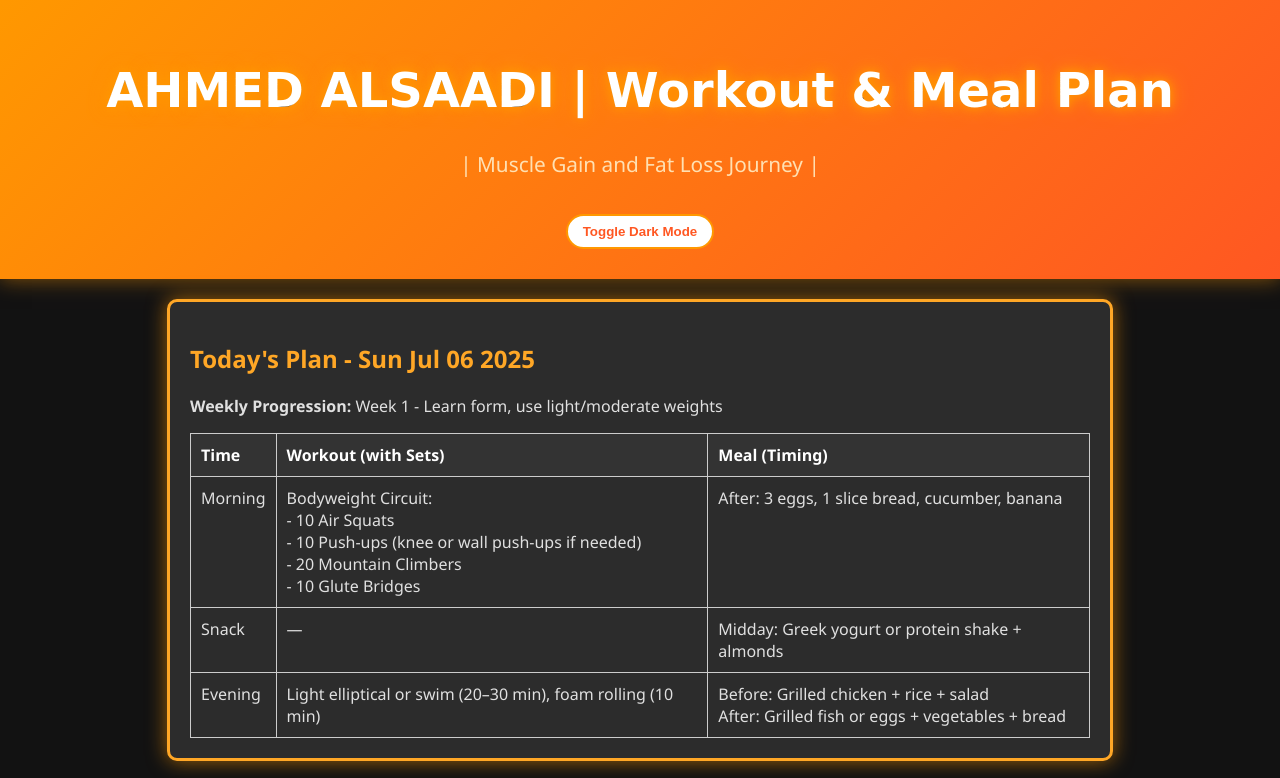
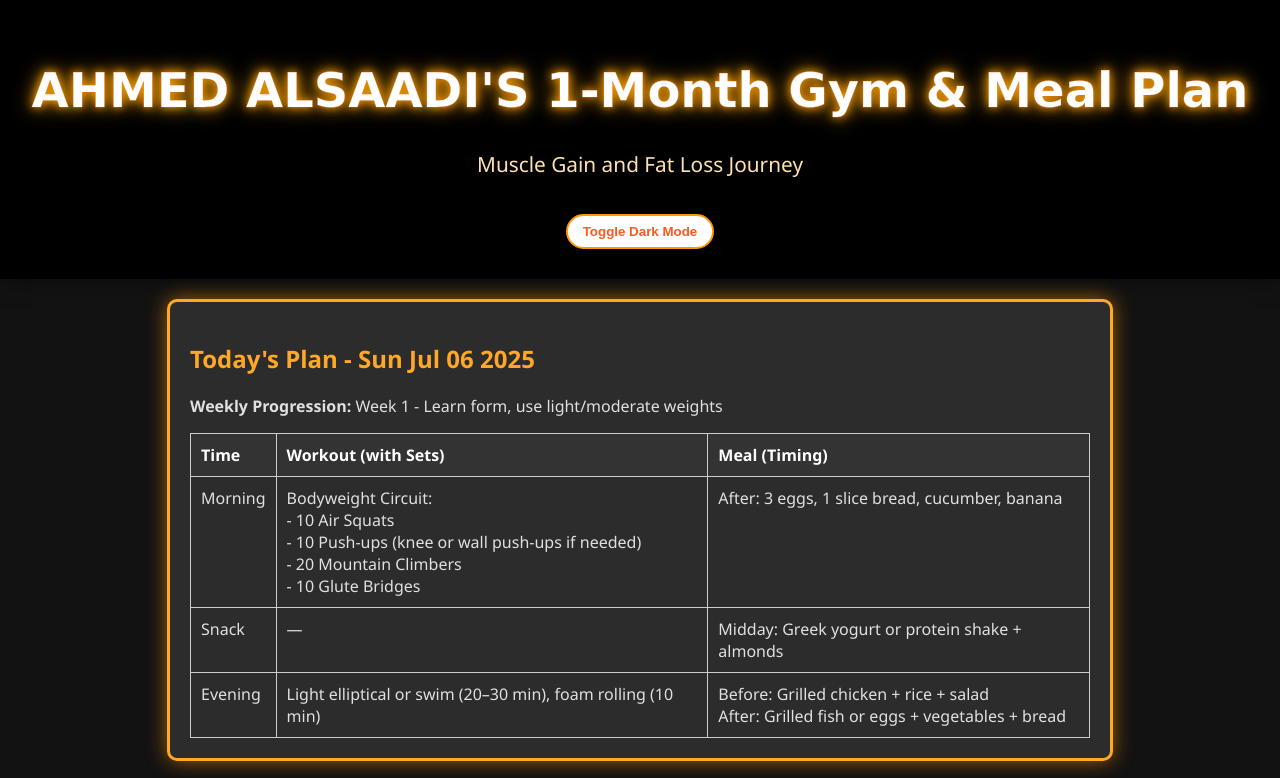
Before and after one commit to ahmedjuma001/AAGYM, a plain HTML site: page index.html in a window 1280 px wide. Both pictures are taken after a click on the button "Toggle Dark Mode". Shown: the top 778 px of the page. Drawn offline with Linux system fonts and the light colour scheme; a web font is replaced by a local one.

Commit message:
Update index.html

```diff
--- a/index.html
+++ b/index.html
@@ -11,10 +11,11 @@
       --bg-color: #f2f2f2;
       --text-color: #333;
       --section-bg: #fff;
-      --header-bg: #222;
+      --header-bg: linear-gradient(135deg, #ff9800, #ff5722);
       --highlight-bg: #fff3e0;
       --highlight-border: #ff9800;
-
+      --glow-color-1: #ff9800;
+      --glow-color-2: #ff5722;
     }
 
     body.dark {
@@ -24,6 +25,8 @@
       --header-bg: #000;
       --highlight-bg: #2c2c2c;
       --highlight-border: #ffa726;
+      --glow-color-1: #ffa500;
+      --glow-color-2: #000000;
     }
 
     body {
@@ -36,20 +39,25 @@
     }
 
     header {
-      background: linear-gradient(135deg, #ff9800, #ff5722);
+      background: var(--header-bg);
       color: #fff;
       padding: 30px;
       text-align: center;
-      box-shadow: 0 0 20px rgba(255, 152, 0, 0.5);
+      box-shadow: 0 0 20px rgba(0, 0, 0, 0.5);
+      transition: background 0.3s ease;
     }
 
     header h1 {
       font-family: 'Sedgwick Ave', cursive;
       font-size: 3em;
       font-weight: bold;
-      text-shadow: 2px 2px 10px rgba(0,0,0,0.3);
+      text-shadow: 2px 2px 10px rgba(0,0,0,0.6);
+      -webkit-text-stroke: 0.25px black;
       animation: glow 2s ease-in-out infinite alternate;
--webkit-text-stroke: 0.025px black;
+    }
+
+    body.dark header h1 {
+      -webkit-text-stroke: 0.25px #ff5722;
     }
 
     header p {
@@ -59,8 +67,8 @@
     }
 
     @keyframes glow {
-      from { text-shadow: 0 0 10px #ff9800, 0 0 20px #ff9800; }
-      to { text-shadow: 0 0 20px #ff5722, 0 0 30px #ff5722; }
+      from { text-shadow: 0 0 10px var(--glow-color-1), 0 0 20px var(--glow-color-1); }
+      to { text-shadow: 0 0 20px var(--glow-color-2), 0 0 30px var(--glow-color-2); }
     }
 
     #toggle-mode {
@@ -144,8 +152,8 @@
 </head>
 <body>
   <header>
-    <h1>AHMED ALSAADI | Workout & Meal Plan</h1>
-    <p>| Muscle Gain and Fat Loss Journey |</p>
+    <h1>AHMED ALSAADI'S 1-Month Gym & Meal Plan</h1>
+    <p>Muscle Gain and Fat Loss Journey</p>
     <button id="toggle-mode">Toggle Dark Mode</button>
   </header>
 
```
